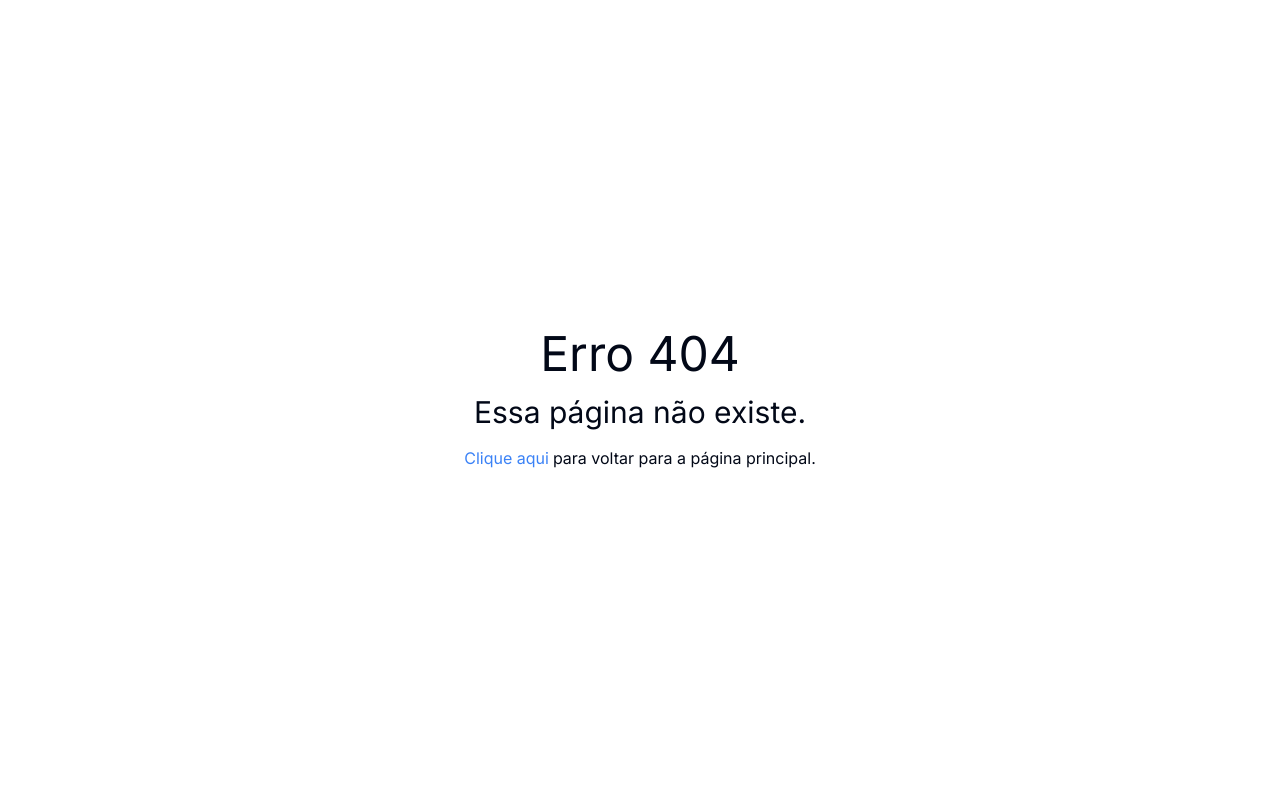
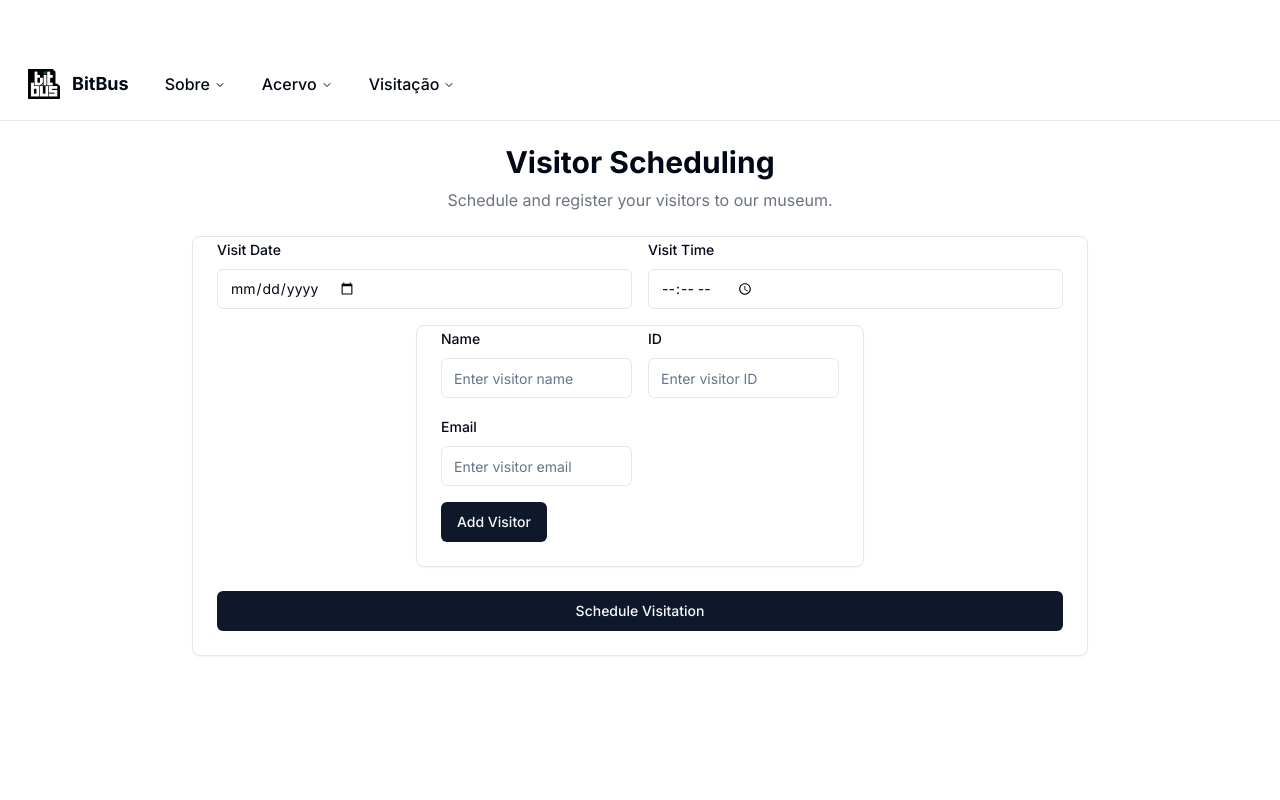
Before and after one commit to matregnago/bit-bus, a Next.js app: page /visit/create in a window 1280 px wide. Before the commit this address had no page. Shown: the top 800 px of the page. Built offline with nearby package versions, Linux system fonts and the light colour scheme.

Commit message:
feat: criação de visitações

```diff
--- /dev/null
+++ b/app/visit/create/page.tsx
@@ -0,0 +1,63 @@
+import { NavBar } from "@/components/global/navbar";
+import Footer from "@/components/global/footer";
+import { Label } from "@/components/ui/label"
+import { Input } from "@/components/ui/input"
+import { Button } from "@/components/ui/button"
+import { CardContent, Card, CardFooter } from "@/components/ui/card"
+
+export default function CreateVisit() {
+  return (
+    <div>
+        <NavBar />
+    <div className="max-w-4xl mx-auto my-12 space-y-6 py-24">
+        <div className="space-y-2 text-center">
+            <h1 className="text-3xl font-bold">Visitor Scheduling</h1>
+            <p className="text-gray-500 dark:text-gray-400">Schedule and register your visitors to our museum.</p>
+        </div>
+        <Card>
+            <CardContent className="space-y-4">
+            <div className="grid grid-cols-2 gap-4">
+                <div className="space-y-2">
+                <Label htmlFor="visit-date">Visit Date</Label>
+                <Input id="visit-date" type="date" />
+                </div>
+                <div className="space-y-2">
+                <Label htmlFor="visit-time">Visit Time</Label>
+                <Input id="visit-time" type="time" />
+                </div>
+            </div>
+            <div className="max-w-md mx-auto space-y-6">
+                <Card>
+                <CardContent className="space-y-4">
+                    <div className="grid grid-cols-2 gap-4">
+                    <div className="space-y-2">
+                        <Label htmlFor="name">Name</Label>
+                        <Input id="name" placeholder="Enter visitor name" />
+                    </div>
+                    <div className="space-y-2">
+                        <Label htmlFor="id">ID</Label>
+                        <Input id="id" placeholder="Enter visitor ID" />
+                    </div>
+                    <div className="space-y-2">
+                        <Label htmlFor="email">Email</Label>
+                        <Input id="email" placeholder="Enter visitor email" type="email" />
+                    </div>
+                    </div>
+                    <div className="flex items-center justify-between">
+                    <Button>Add Visitor</Button>
+                    </div>
+                </CardContent>
+                </Card>
+            </div>
+            </CardContent>
+            <CardFooter>
+            <Button className="w-full" type="submit">
+                Schedule Visitation
+            </Button>
+            </CardFooter>
+        </Card>
+        </div>
+        <Footer />
+    </div>
+  )
+}
--- /dev/null
+++ b/app/visit/page.tsx
@@ -0,0 +1,14 @@
+import { NavBar } from "@/components/global/navbar";
+import Footer from "@/components/global/footer";
+
+export default function AboutUs() {
+    return (
+        <div>
+        <NavBar />
+            <div className="h-screen flex flex-col items-center py-24">
+            <h1 className="text-5xl">Visitações</h1>
+            </div>
+        <Footer />
+        </div>
+    );
+}
```
